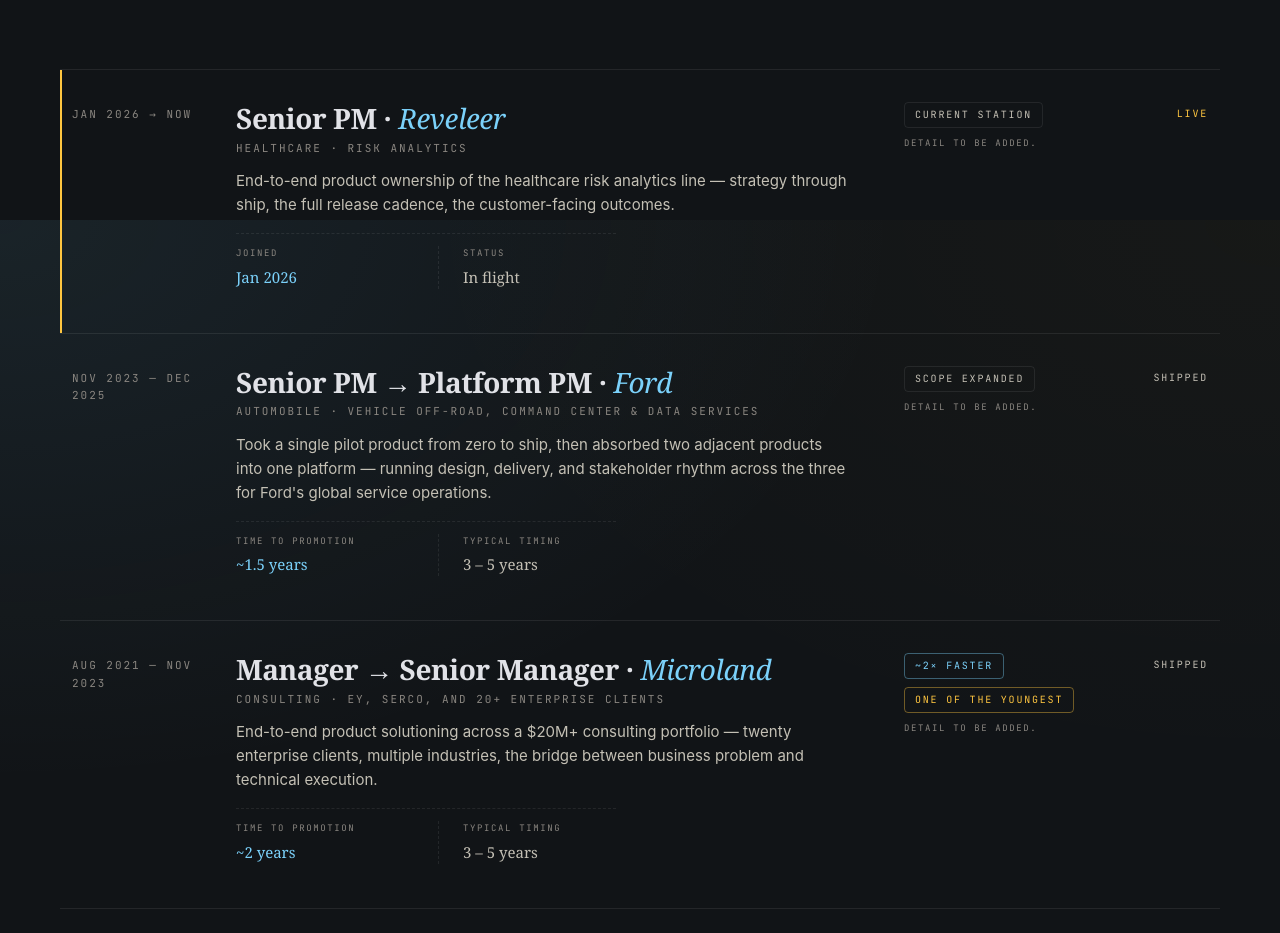
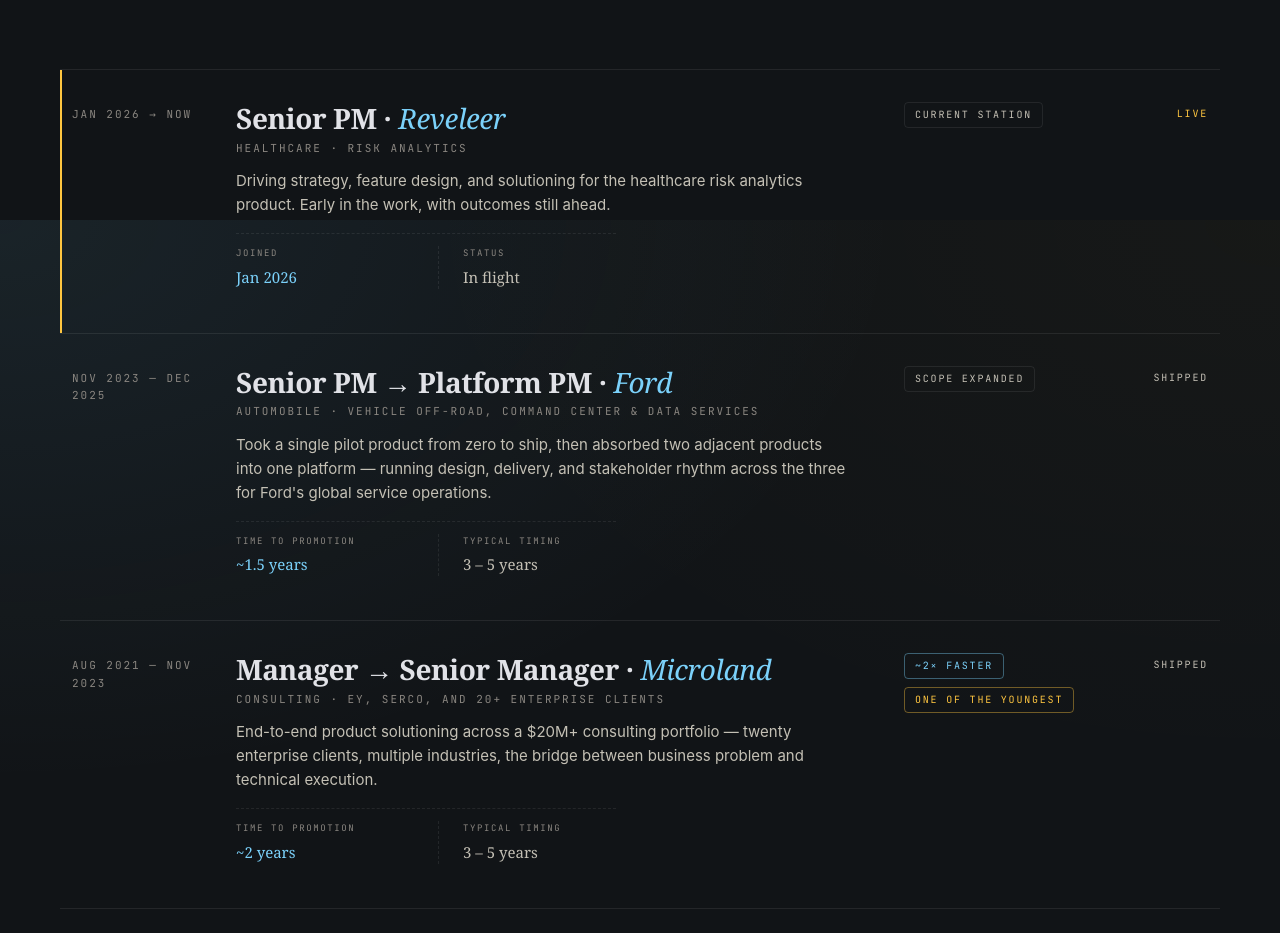
Before and after one commit to tharun-vk/tharunvk.com, a plain HTML site: page index.html in a window 1280 px wide. Shown: the part 1380-2313 px from the top of the page. Drawn offline with Linux system fonts and the light colour scheme.

Commit message:
Soften Reveleer note: driving, not owning; drop remit

```diff
--- a/index.html
+++ b/index.html
@@ -146,7 +146,7 @@
         <div class="body">
           <h3>Senior PM · <em>Reveleer</em></h3>
           <div class="role">Healthcare · Risk Analytics</div>
-          <p class="note">End-to-end product ownership of the healthcare risk analytics line — strategy through ship, the full release cadence, the customer-facing outcomes.</p>
+          <p class="note">Driving strategy, feature design, and solutioning for the healthcare risk analytics product. Early in the work, with outcomes still ahead.</p>
           <div class="promo">
             <div>
               <span class="label">Joined</span>
@@ -160,7 +160,6 @@
         </div>
         <div class="marker">
           <span class="badge">Current station</span>
-          <div class="note">Detail to be added.</div>
         </div>
         <div class="status"><span class="v">Live</span></div>
       </div>
@@ -184,7 +183,6 @@
         </div>
         <div class="marker">
           <span class="badge">Scope expanded</span>
-          <div class="note">Detail to be added.</div>
         </div>
         <div class="status"><span class="v">Shipped</span></div>
       </div>
@@ -209,7 +207,6 @@
         <div class="marker">
           <span class="badge fast">~2× faster</span>
           <span class="badge young">One of the youngest</span>
-          <div class="note">Detail to be added.</div>
         </div>
         <div class="status"><span class="v">Shipped</span></div>
       </div>
```
Also changed, not shown: experience.html (+1 -8 lines).
